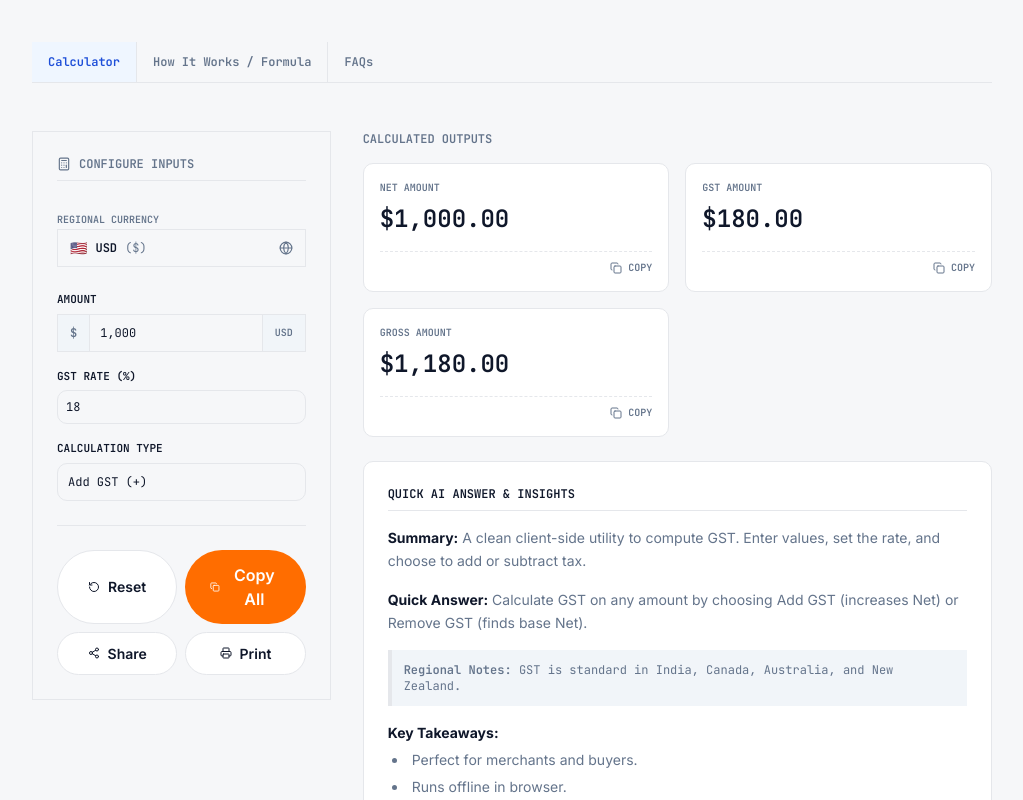
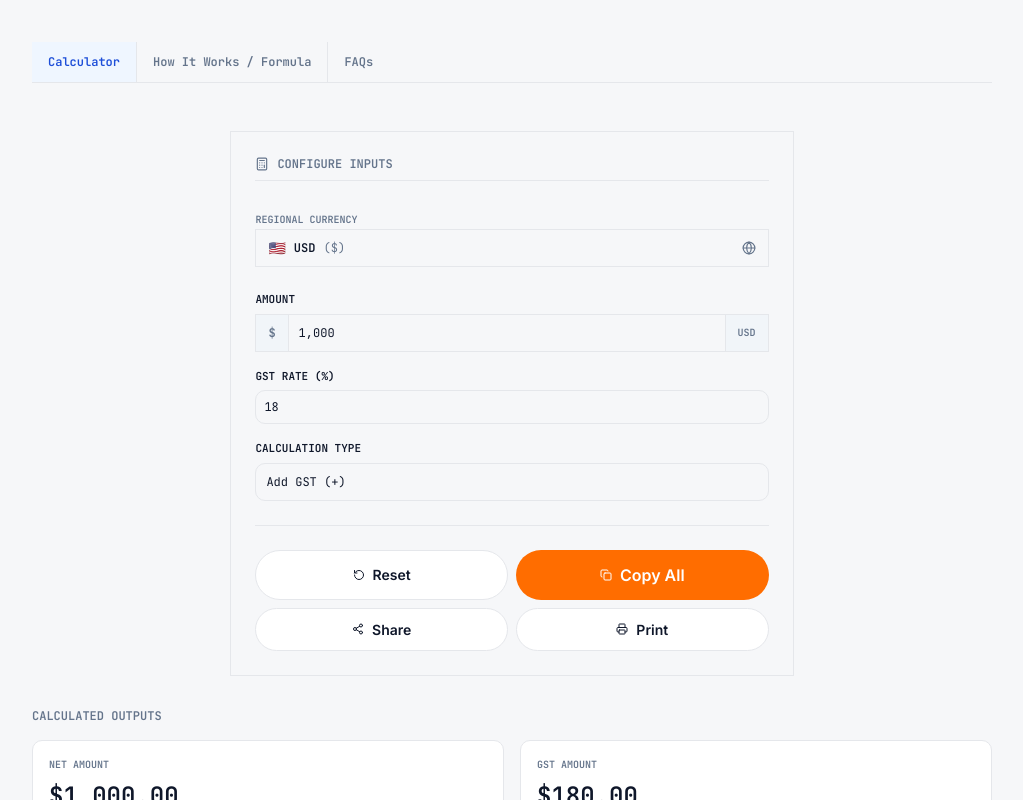
Before and after one commit to rahulcvwebsitehosting/pdf-tools, a Next.js app: page /tools/gst-calculator in a window 1280 px wide. Shown: the part 360-1160 px from the top of the page, without its empty margins (128-1151 px from the left). Built offline with nearby package versions, Linux system fonts and the light colour scheme.

Commit message:
feat: center tool panel for prominent display

```diff
--- a/app/tools/[slug]/page.tsx
+++ b/app/tools/[slug]/page.tsx
@@ -68,7 +68,7 @@ export default async function ToolPage({ params }: PageProps) {
       <>
         <SEOSection config={calc} />
         <main className="min-h-screen bg-background text-foreground py-12">
-          <article className="max-w-5xl mx-auto px-4 sm:px-6 lg:px-8 space-y-8">
+          <article className={`mx-auto px-4 sm:px-6 lg:px-8 space-y-8 ${calc.slug === "cgpa-calculator" ? "max-w-6xl" : "max-w-5xl"}`}>
             <nav className="font-mono text-[10px] uppercase font-bold text-muted-foreground flex items-center gap-1.5">
               <Link href="/" className="hover:text-primary transition-colors">Home</Link>
               <span>/</span>
--- a/components/calculator/CalculatorShell.tsx
+++ b/components/calculator/CalculatorShell.tsx
@@ -187,9 +187,9 @@ export default function CalculatorShell({ slug, relatedLinks }: CalculatorShellP
       </div>
 
       {activeTab === "calc" && (
-        <div className="grid grid-cols-1 lg:grid-cols-3 gap-8 items-start">
-          {/* Inputs Section */}
-          <div className="lg:col-span-1 border border-border bg-background p-6 space-y-6">
+        <div className="grid grid-cols-1 lg:grid-cols-5 gap-8 items-start">
+          {/* Inputs Section - centered and prominent */}
+          <div className="lg:col-span-3 lg:col-start-2 border border-border bg-background p-6 space-y-6">
             <h3 className="font-mono text-xs uppercase font-bold text-muted-foreground border-b border-border pb-2 flex items-center gap-2">
               <Calculator size={14} />
               <span>Configure Inputs</span>
@@ -381,8 +381,8 @@ export default function CalculatorShell({ slug, relatedLinks }: CalculatorShellP
             </div>
           </div>
 
-          {/* Results Section */}
-          <div className="lg:col-span-2 space-y-6">
+          {/* Results Section - full width below */}
+          <div className="lg:col-span-5 space-y-6">
             <div className={`${isPending ? "opacity-60" : "opacity-100"} transition-opacity`}>
               <ResultCard outputsSchema={tool.outputs} values={outputs} slug={tool.slug} currencyCode={currencyCode} />
             </div>
```
